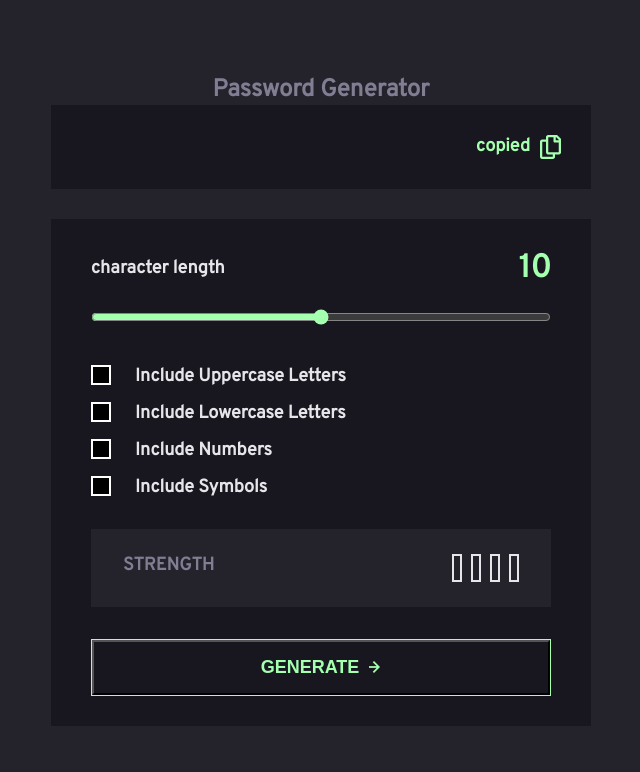
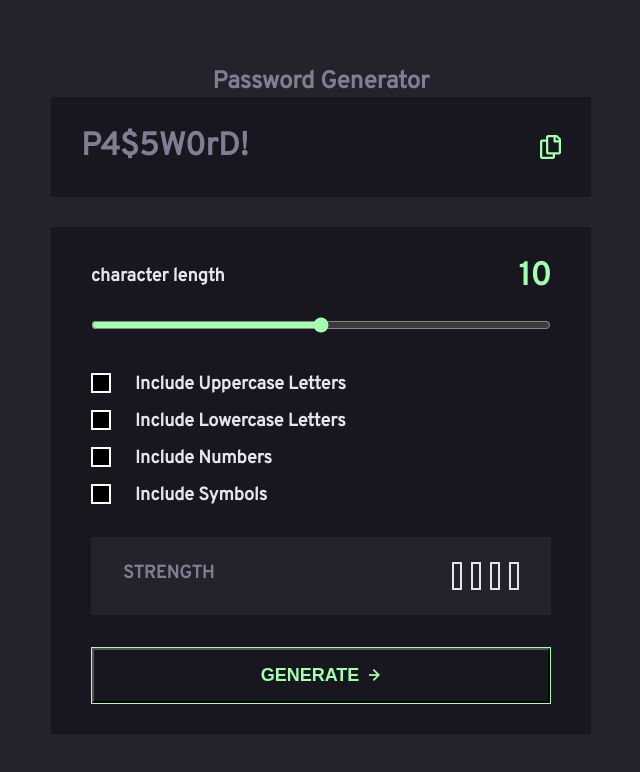
Before and after one commit to zura-doganadze/Password-Generator-React, a React (Vite) app: page / in a window 1280 px wide. Shown: the top 772 px of the page, without its empty margins (319-959 px from the left). Built offline with nearby package versions, Linux system fonts and the light colour scheme.

Commit message:
add copyed function

```diff
--- a/src/App.jsx
+++ b/src/App.jsx
@@ -167,7 +167,7 @@ function App() {
   const [lowerCase, setLowerCase] = useState(false);
   const [number, setNumber] = useState(false);
   const [symbol, setSymbol] = useState(false);
-  const [password, setPassword] = useState("");
+  const [password, setPassword] = useState("P4$5W0rD!");
 
   const [copiedArray, setCopiedArray] = useState("");
   //strong
@@ -260,6 +260,20 @@ function App() {
       setStrengText("STRONG");
     }
   }
+
+  //coppy password
+  const copyPassword = () => {
+    const textToCopy = password;
+
+    navigator.clipboard.writeText(textToCopy).then(
+      () => {
+        setCopiedArray(true);
+      },
+      () => {
+        setCopiedArray(false);
+      }
+    );
+  };
   return (
     <MainWrapper>
       <MainContainer>
@@ -267,12 +281,8 @@ function App() {
         <OutputWrapper>
           <Output>{password}</Output>
           <CopiedContainer>
-            <CopiedSpan>copied</CopiedSpan>
-            <img
-              onClick={() => setCopiedArray(password)}
-              src={faRegular}
-              alt="coppied icon"
-            />
+            {copiedArray === true ? <CopiedSpan>copied</CopiedSpan> : null}
+            <img onClick={copyPassword} src={faRegular} alt="copied icon" />
           </CopiedContainer>
         </OutputWrapper>
         <ContentContainer>
```
